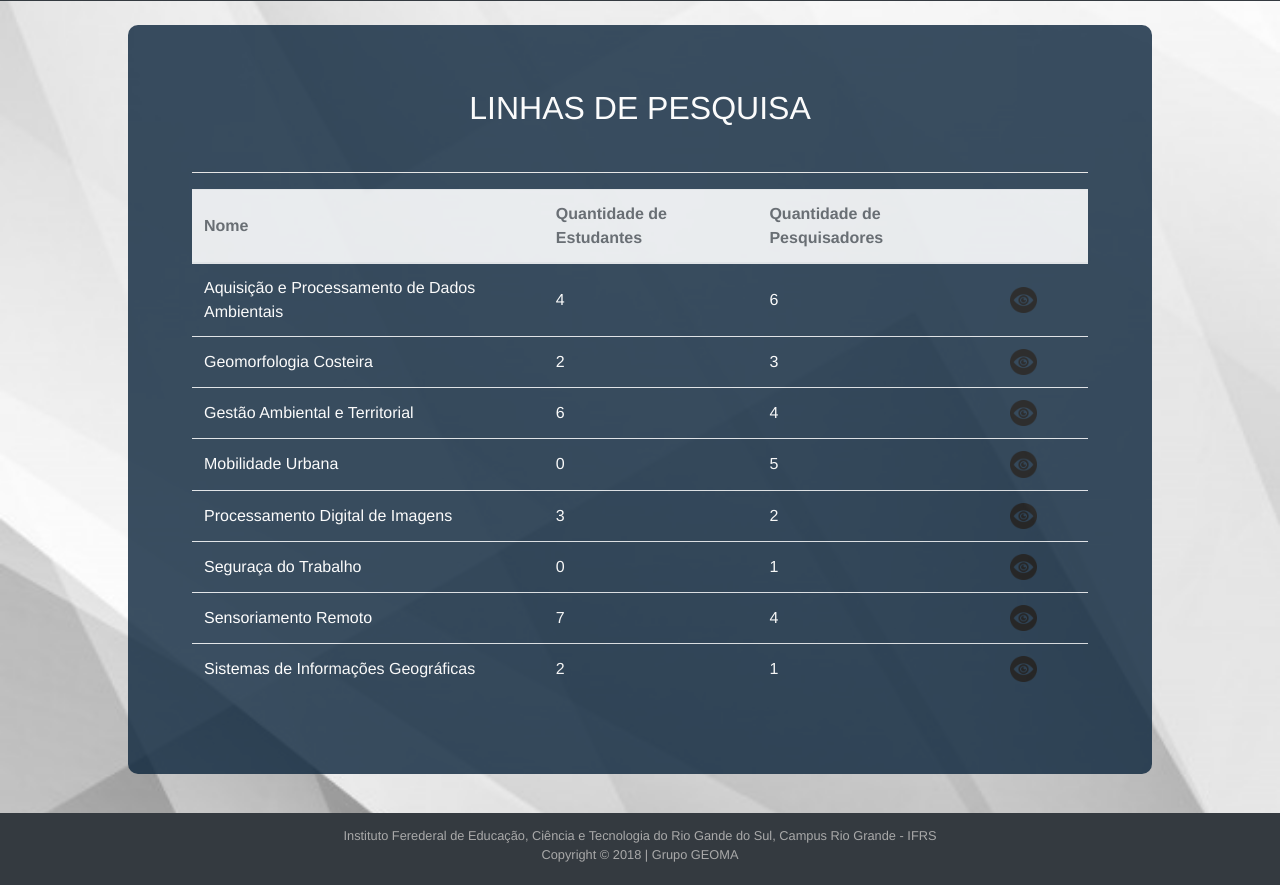
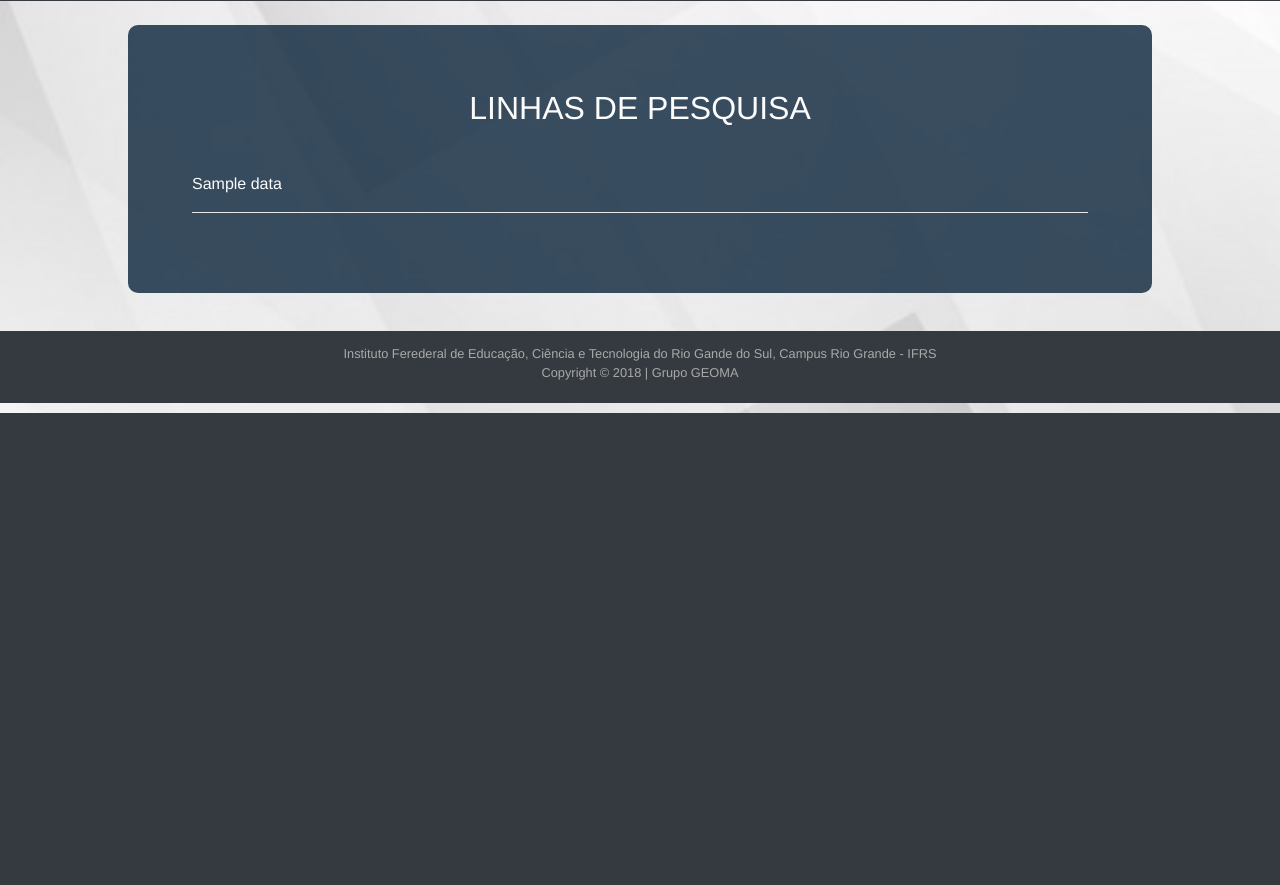
Before and after one commit to luishjacinto/GEOMA-IFRS, a PHP site: template View/Client/linhasDePesquisa.php in a window 1280 px wide. Shown: the part 387-1272 px from the top of the page. After the commit the page ends 800 px from the top, so only its background shows below. Run offline with PHP 8.4, Linux system fonts and the light colour scheme; the template is opened without the code that fills it: most values are stand-ins (such as "Sample title", 1, 10 or a date in 2020).

```diff
--- a/Controller/funcoes/Adm/Update/atualizarMembro.php
+++ b/Controller/funcoes/Adm/Update/atualizarMembro.php
@@ -9,9 +9,10 @@ function atualizarMembro($id){
         "cargo"=>$_POST["cargo"],
         "imagem"=> checarAlteracao('Membros',$membroAntigo['imagem'])
     ];
+    var_dump($membro);
     alterarMembro($membro,$id);
 
-    header("Location: /adm_membros");
+    //header("Location: /adm_membros");
 }
 
 ?>
--- a/Controller/funcoes/funcoes.php
+++ b/Controller/funcoes/funcoes.php
@@ -1,6 +1,9 @@
 <?php
 //FUNÇÕES CLIENT
+include('Controller/funcoes/Client/getCardMembros.php');
 include('Controller/funcoes/Client/getGaleria.php');
+include('Controller/funcoes/Client/getLinhasPesquisa.php');
+
 
 
 //FUNÇÕES ADM
--- a/Controller/rotas.php
+++ b/Controller/rotas.php
@@ -38,12 +38,14 @@ function getPagina()
                 echo json_encode($foto);
             break;
             case '/linhas-de-pesquisa':
+                $data = getLinhasPesquisa();
                 include('View/Client/linhasDePesquisa.php');
             break;
             case '/livros':
                 include('View/Client/livros.php');
             break;
             case '/membros':
+                $data = getCardMembros();
                 include('View/Client/membros.php');
             break;
             case '/noticias':
--- a/View/CSS/style.css
+++ b/View/CSS/style.css
@@ -287,6 +287,20 @@ ul li {
     max-height: 100%;
 }
 
+.modal-body{
+    margin: auto;
+}
+
 .modal-footer{
     justify-content: baseline !important;
 }
+
+.card-box{
+    position: relative;
+    display: inline-block;
+    height: 25%;
+    width: 30%;
+    margin-left: auto;
+    margin-right: auto;
+    margin-bottom: 7%;
+}
--- a/View/Client/linhasDePesquisa.php
+++ b/View/Client/linhasDePesquisa.php
@@ -3,73 +3,7 @@
 <?php include('View/Client/header.php'); ?>
 <div class="container-fluid pd-5">
 	<h2 class="text-center titulo-padrao">LINHAS DE PESQUISA</h2>
+	<?php echo $data ?>
 	<hr class="divisoria">
-	<table class="table">
-		<thead class="thead-light">
-			<tr>
-				<th>Nome</th>
-				<th>Quantidade de Estudantes</th>
-				<th>Quantidade de Pesquisadores</th>
-				<th></th>
-			</tr>
-		</thead>
-		<tbody>
-			<tr>
-				<td>Aquisição e Processamento de Dados Ambientais</td>
-				<td>4</td>
-				<td>6</td>
-				<td class="wd-10"><a href=""><img src="View/Imagens/eye.png" class="wd-40"
-							title="Visualizar espelho da linha de pesquisa" /></a></td>
-			</tr>
-			<tr>
-				<td>Geomorfologia Costeira</td>
-				<td>2</td>
-				<td>3</td>
-				<td class="wd-10" class="wd-10"><a href=""><img src="View/Imagens/eye.png" class="wd-40"/></a></td>
-			</tr>
-			<tr>
-				<td>Gestão Ambiental e Territorial</td>
-				<td>6</td>
-				<td>4</td>
-				<td class="wd-10"><a href=""><img src="View/Imagens/eye.png" class="wd-40"
-							title="Visualizar espelho da linha de pesquisa" /></a></td>
-			</tr>
-			<tr>
-				<td>Mobilidade Urbana</td>
-				<td>0</td>
-				<td>5</td>
-				<td class="wd-10"><a href=""><img src="View/Imagens/eye.png" class="wd-40"
-							title="Visualizar espelho da linha de pesquisa" /></a></td>
-			</tr>
-			<tr>
-				<td>Processamento Digital de Imagens</td>
-				<td>3</td>
-				<td>2</td>
-				<td class="wd-10"><a href=""><img src="View/Imagens/eye.png" class="wd-40"
-							title="Visualizar espelho da linha de pesquisa" /></a></td>
-			</tr>
-			<tr>
-				<td>Seguraça do Trabalho</td>
-				<td>0</td>
-				<td>1</td>
-				<td class="wd-10"><a href=""><img src="View/Imagens/eye.png" class="wd-40"
-							title="Visualizar espelho da linha de pesquisa" /></a></td>
-			</tr>
-			<tr>
-				<td>Sensoriamento Remoto</td>
-				<td>7</td>
-				<td>4</td>
-				<td class="wd-10"><a href=""><img src="View/Imagens/eye.png" class="wd-40"
-							title="Visualizar espelho da linha de pesquisa" /></a></td>
-			</tr>
-			<tr>
-				<td>Sistemas de Informações Geográficas</td>
-				<td>2</td>
-				<td>1</td>
-				<td class="wd-10"><a href=""><img src="View/Imagens/eye.png" class="wd-40"
-							title="Visualizar espelho da linha de pesquisa" /></a></td>
-			</tr>
-		</tbody>
-	</table>
 </div>
 <?php include('View/Client/footer.php'); ?>
```
Also changed, not shown: Controller/funcoes/Client/getCardMembros.php (added, +24 -0 lines), Controller/funcoes/Client/getLinhasPesquisa.php (added, +12 -0 lines), Model/Crud/Imagem.php (+12 -7 lines), View/Client/membros.php (+2 -19 lines), Armazenamento/Membros/280px-FullMoon2010.jpg (added), Armazenamento/Membros/avatar.jpg (added), Armazenamento/Membros/miguel.jpg (added).
